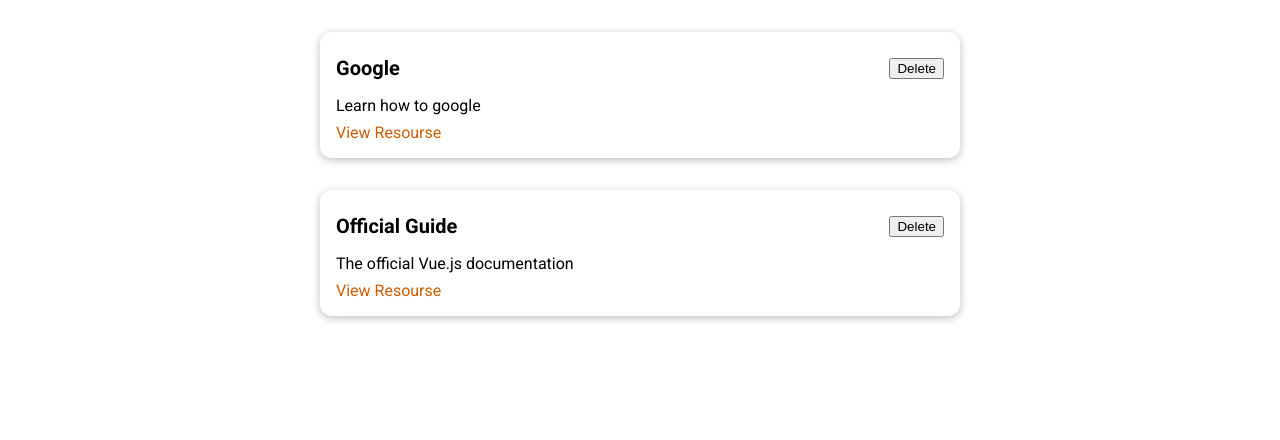
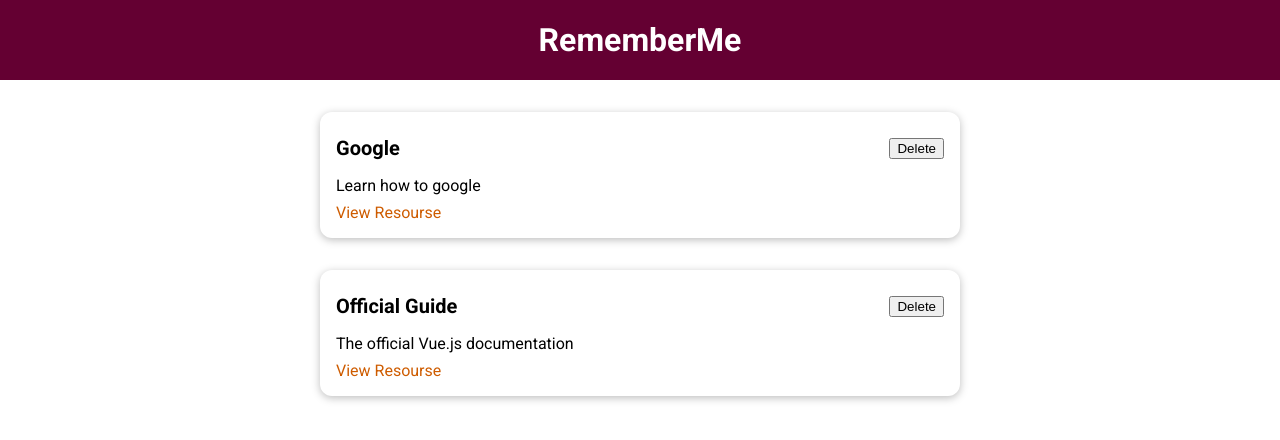
Before and after one commit to Nizami9/the-learning-resources-app, a Vue app: page / in a window 1280 px wide. Shown: the top 440 px of the page. Built offline with nearby package versions, Linux system fonts and the light colour scheme.

Commit message:
adding Header component

```diff
--- a/src/App.vue
+++ b/src/App.vue
@@ -1,12 +1,14 @@
 <template>
+  <the-header title="RememberMe"></the-header>
  <stored-resources :resources="storedResources"></stored-resources>
 </template>
 
 <script>
   import StoredResources from "./components/learning-resources/StoredResources.vue"
+  import TheHeader from "./components/layout/TheHeader.vue";
 export default {
   components: {
-   StoredResources
+   StoredResources, TheHeader
   },
   data() {
     return {
--- /dev/null
+++ b/src/components/layout/TheHeader.vue
@@ -0,0 +1,30 @@
+<template>
+    <header>
+        <h1>{{ title }}</h1>
+    </header>
+</template>
+
+<script>
+export default {
+    props: ['title'],
+    data(){
+    return{}
+}
+}
+</script>
+
+<style scoped>
+header {
+  width: 100%;
+  height: 5rem;
+  background-color: #640032;
+  display: flex;
+  justify-content: center;
+  align-items: center;
+}
+
+header h1 {
+  color: white;
+  margin: 0;
+}
+</style>
```
